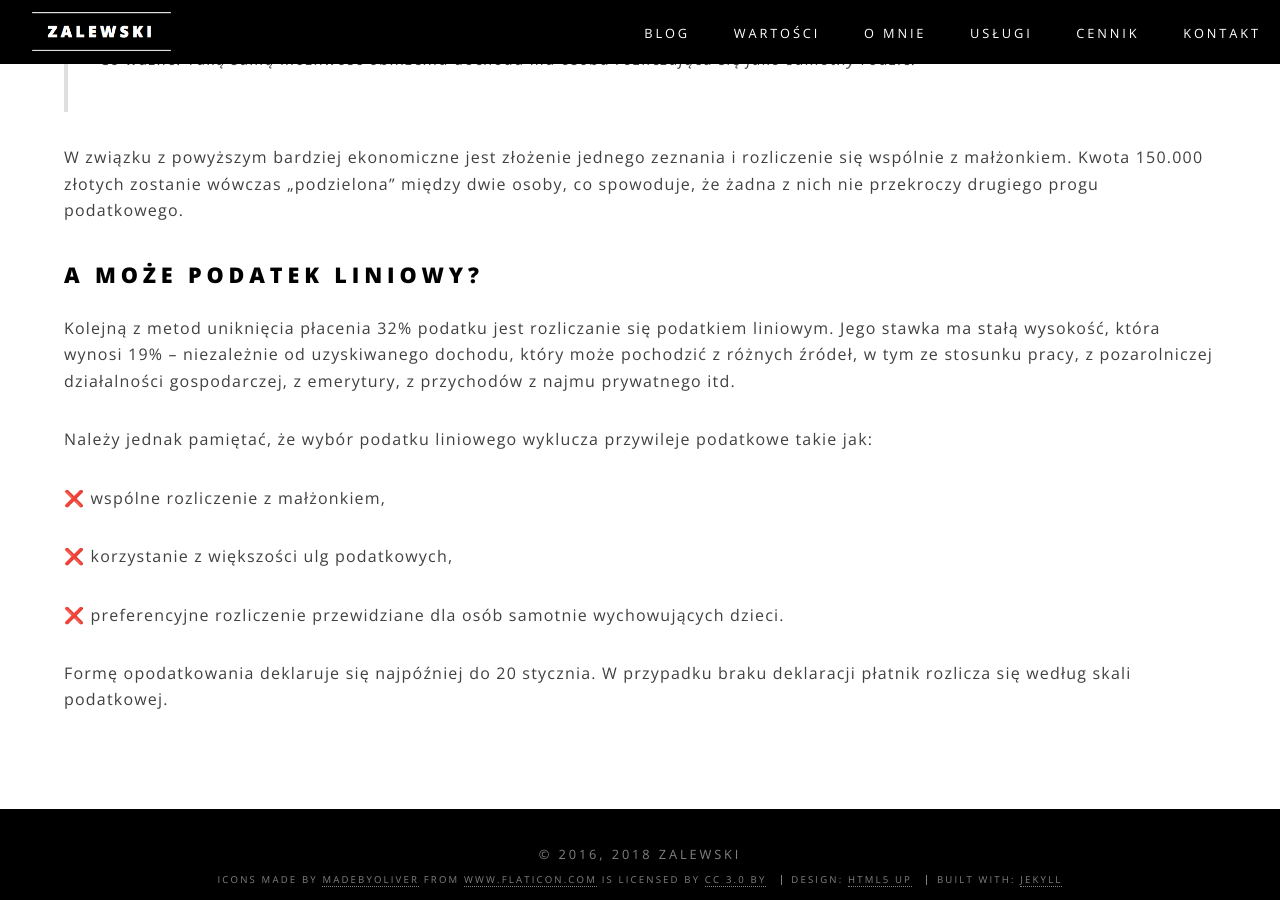
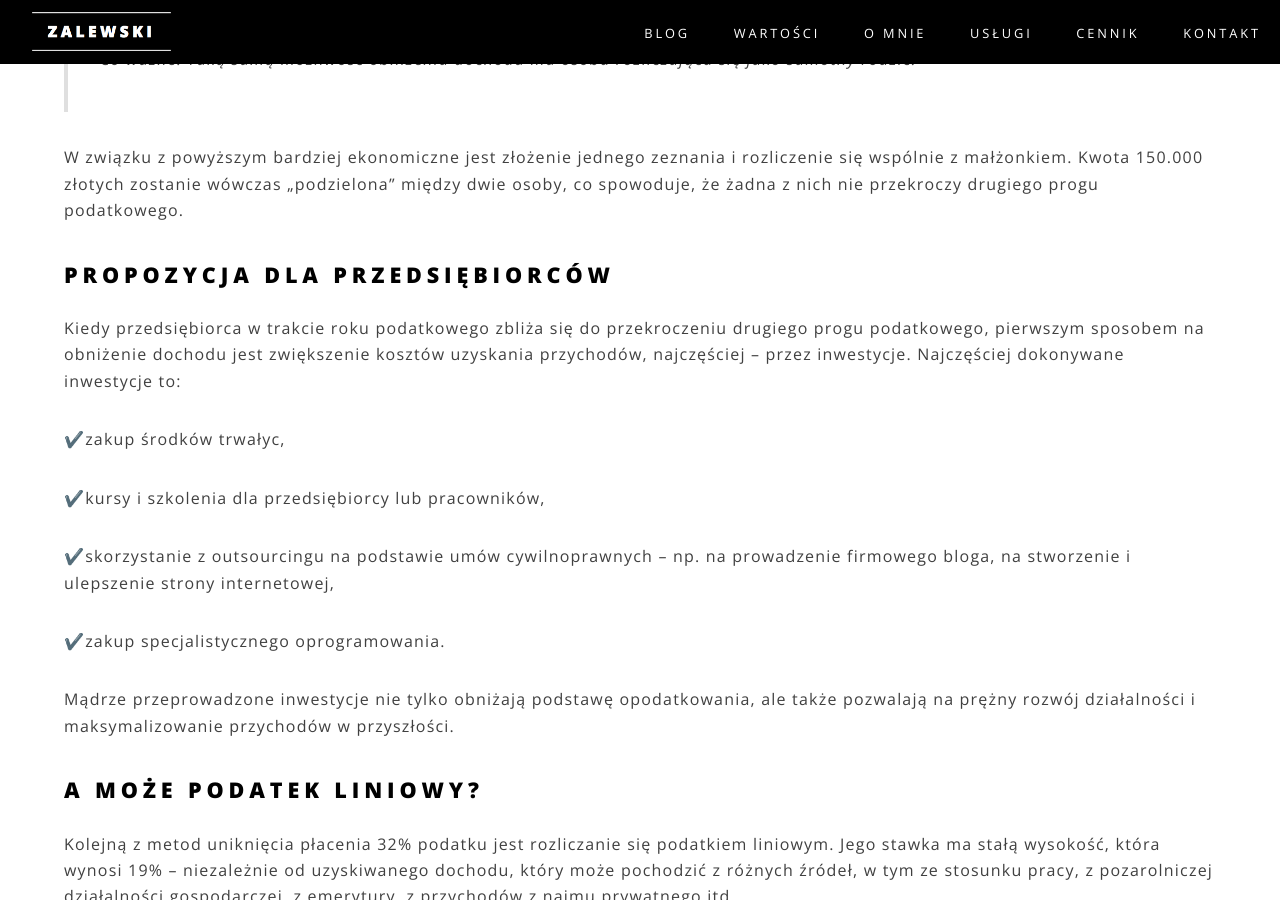
Before and after one commit to zalewskifinance/zalewskifinance.github.io, a Jekyll site: the page built from _posts/2018-10-30-prog-podatkowy.md, in a window 1280 px wide and 900 px high, scrolled down 1054 px. Built offline with Jekyll 4.4.1, drawn with Linux system fonts in a browser that asks for light colours.

Commit message:
Update 2018-10-30-prog-podatkowy.md

```diff
--- a/_posts/2018-10-30-prog-podatkowy.md
+++ b/_posts/2018-10-30-prog-podatkowy.md
@@ -27,6 +27,19 @@ Wyobraźmy sobie, że jedno z małżonków zarobiło w całym roku np. 150.000 z
 
 W związku z powyższym bardziej ekonomiczne jest złożenie jednego zeznania i rozliczenie się wspólnie z małżonkiem. Kwota 150.000 złotych zostanie wówczas „podzielona” między dwie osoby, co spowoduje, że żadna z nich nie przekroczy drugiego progu podatkowego.
 
+## Propozycja dla przedsiębiorców
+Kiedy przedsiębiorca w trakcie roku podatkowego zbliża się do przekroczeniu drugiego progu podatkowego, pierwszym sposobem na obniżenie dochodu jest zwiększenie kosztów uzyskania przychodów, najczęściej – przez inwestycje. Najczęściej dokonywane inwestycje to:
+
+✔️zakup środków trwałyc,
+
+✔️kursy i szkolenia dla przedsiębiorcy lub pracowników,
+
+✔️skorzystanie z outsourcingu na podstawie umów cywilnoprawnych – np. na prowadzenie firmowego bloga, na stworzenie i ulepszenie strony internetowej,
+
+✔️zakup specjalistycznego oprogramowania.
+
+Mądrze przeprowadzone inwestycje nie tylko obniżają podstawę opodatkowania, ale także pozwalają na prężny rozwój działalności i maksymalizowanie przychodów w przyszłości.
+
 ## A może podatek liniowy?
 Kolejną z metod uniknięcia płacenia 32% podatku jest rozliczanie się podatkiem liniowym.
 Jego stawka ma stałą wysokość, która wynosi 19% – niezależnie od uzyskiwanego dochodu, który może pochodzić z różnych źródeł, w tym ze stosunku pracy, z pozarolniczej działalności gospodarczej, z emerytury, z przychodów z najmu prywatnego itd.
```
